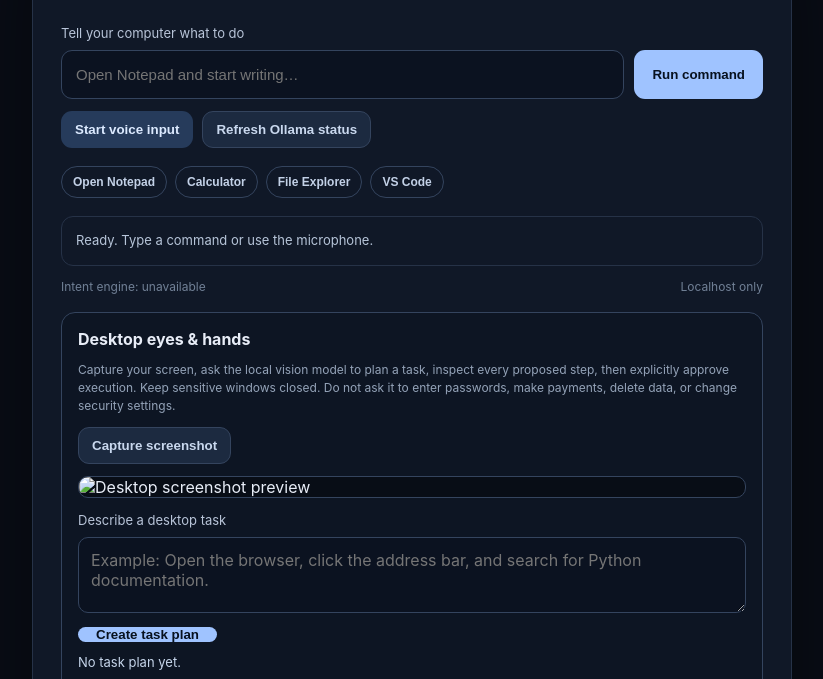
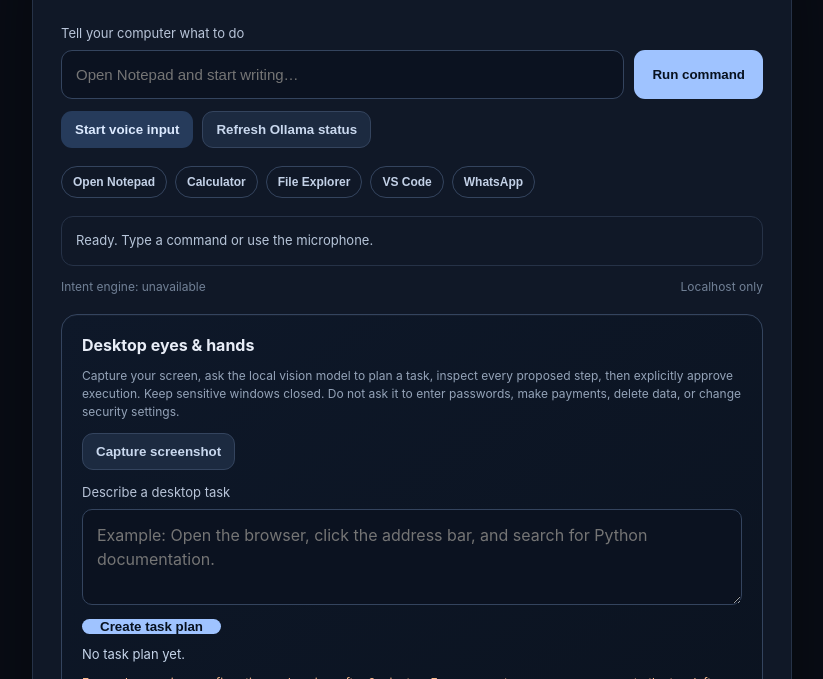
Before and after one commit to muhammadnavas/desktop-agent, a plain HTML site: page desktop_agent/web/index.html in a window 1280 px wide. Shown: the part 102-781 px from the top of the page, without its empty margins (228-1051 px from the left). Drawn offline with Linux system fonts and the light colour scheme; no server answers.

Commit message:
Polish dashboard layout and fix hidden screenshot preview

```diff
--- a/desktop_agent/web/index.html
+++ b/desktop_agent/web/index.html
@@ -22,20 +22,20 @@ button:disabled{opacity:.55;cursor:wait}.actions{display:flex;gap:9px;flex-wrap:
 .status.ok{border-color:#27634d;color:#9de0bf}.status.error{border-color:#75414a;color:#ffb4bd}
 .meta{display:flex;justify-content:space-between;gap:12px;flex-wrap:wrap;margin-top:13px;color:#718096;font-size:12px}
 hr{border:0;border-top:1px solid #263247;margin:22px 0}.foot{color:#718096;font-size:12px;line-height:1.6;margin-top:18px}
-.desktop-panel{border:1px solid #34445e;border-radius:14px;padding:16px;margin-top:18px;background:#0d1523}
+.desktop-panel{border:1px solid #34445e;border-radius:16px;padding:20px;margin-top:20px;background:linear-gradient(145deg,#0e1829,#0b1320);box-shadow:inset 0 1px #ffffff08}
 .desktop-panel h2{font-size:16px;margin:0 0 8px}.desktop-panel p{font-size:12px;color:#94a3b8;line-height:1.5}
-textarea{width:100%;min-height:76px;resize:vertical;padding:12px;border:1px solid #34445e;border-radius:10px;background:#0b1220;color:#fff;font:inherit}
+textarea{width:100%;min-height:96px;resize:vertical;padding:13px 14px;border:1px solid #34445e;border-radius:10px;background:#0b1220;color:#fff;font:inherit;line-height:1.5;outline:none}textarea:focus{border-color:#6b9eea;box-shadow:0 0 0 3px #6b9eea20}
 .plan-actions{display:flex;gap:8px;flex-wrap:wrap;margin-top:10px}.plan-box{font-size:13px;color:#c6d5ea;white-space:pre-wrap;margin-top:12px}
-.preview{display:block;width:100%;max-height:380px;object-fit:contain;border:1px solid #34445e;border-radius:10px;margin-top:12px;background:#080d16}
+.preview{display:block;width:100%;max-height:420px;object-fit:contain;border:1px solid #34445e;border-radius:10px;margin-top:12px;background:#080d16;min-height:0}.preview[hidden]{display:none}
 .approve{background:#83d5ad;color:#082014;padding:11px 14px}.danger-note{color:#ffbf8e!important}
-@media(max-width:540px){main{padding:20px}.entry{flex-direction:column}button{min-height:44px}.entry button{width:100%}}
+@media(max-width:540px){body{padding:12px}main{padding:18px;border-radius:16px}.entry{flex-direction:column}button{min-height:44px}.entry button{width:100%}.desktop-panel{padding:15px}}
 </style>
 </head>
 <body><main>
 <header><div class="brand"><div class="logo">D</div><div><h1>Desktop Agent</h1><div class="muted">Local AI · Voice · Windows control</div></div></div><div id="ollama-pill" class="pill">Checking Ollama…</div></header>
 <form id="command-form"><label for="command">Tell your computer what to do</label><div class="entry"><input id="command" maxlength="1000" autocomplete="off" placeholder="Open Notepad and start writing…" required><button id="run" type="submit">Run command</button></div></form>
 <div class="actions"><button id="record" class="mic" type="button">Start voice input</button><button id="refresh" class="secondary" type="button">Refresh Ollama status</button></div>
-<div class="examples"><button class="chip" type="button" data-command="Open Notepad">Open Notepad</button><button class="chip" type="button" data-command="Launch Calculator">Calculator</button><button class="chip" type="button" data-command="Open File Explorer">File Explorer</button><button class="chip" type="button" data-command="Start VS Code">VS Code</button></div>
+<div class="examples"><button class="chip" type="button" data-command="Open Notepad">Open Notepad</button><button class="chip" type="button" data-command="Launch Calculator">Calculator</button><button class="chip" type="button" data-command="Open File Explorer">File Explorer</button><button class="chip" type="button" data-command="Start VS Code">VS Code</button><button class="chip" type="button" data-command="Open WhatsApp">WhatsApp</button></div>
 <div id="status" class="status" role="status" aria-live="polite">Ready. Type a command or use the microphone.</div>
 <div class="meta"><span id="engine">Intent engine: checking…</span><span>Localhost only</span></div>
 <section class="desktop-panel">
```
